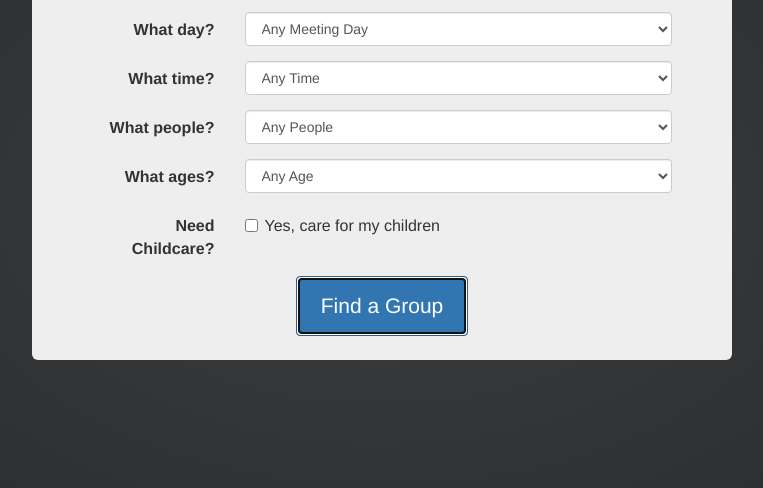
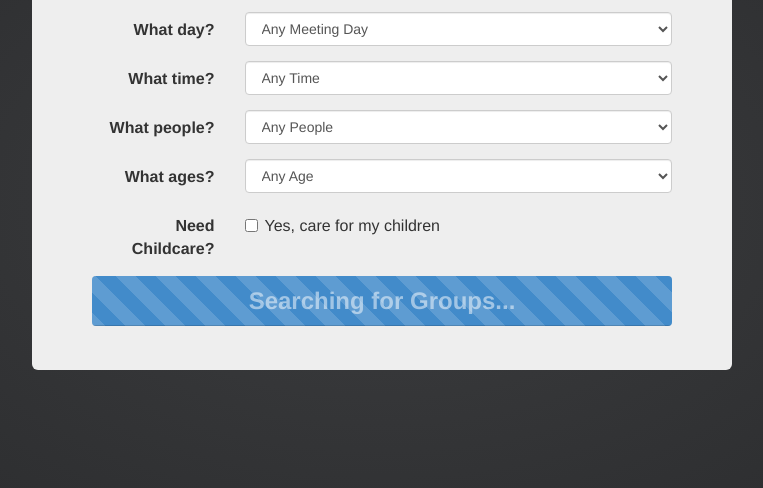
Before and after one commit to meganlentz/journey-groups, a website: page app/index.html in a window 1280 px wide. Both pictures are taken after a click on the input "Find a Group". Shown: the part 196-684 px from the top of the page, without its empty margins (258-1021 px from the left). Drawn offline with Linux system fonts and the light colour scheme; files that its build step writes are made by us from their sources; no server answers; files whose address does not match are found by name.

Commit message:
Show Search Activity Indicator

```diff
--- a/app/scripts/controllers/main.js
+++ b/app/scripts/controllers/main.js
@@ -18,7 +18,9 @@ angular.module('jgroupsApp')
       childcare: false
     };
 
+    $scope.updating = false;
     $scope.updateResults = function() {
+      $scope.updating = true;
       delete $scope.results;
 
       ga('send', {
@@ -53,6 +55,7 @@ angular.module('jgroupsApp')
             resultsAnchor && resultsAnchor.scrollIntoView && resultsAnchor.scrollIntoView();
           }, 100);
         }
+        $scope.updating = false;
       });
     };
   });
--- a/app/styles/main.css
+++ b/app/styles/main.css
@@ -103,6 +103,19 @@ body {
     padding: 20px;
 }
 
+.find-container .progress {
+    height: 50px;
+}
+.find-container .progress-bar {
+    width: 100%;
+}
+.find-container .progress-bar span {
+    font-size: 24px;
+    font-weight: bold;
+    opacity: 0.5;
+    line-height: 50px;
+}
+
 /* Responsive: Portrait tablets and up */
 @media screen and (min-width: 768px) {
     /* Remove the padding we set earlier */
--- a/app/views/main.html
+++ b/app/views/main.html
@@ -96,9 +96,15 @@
 			</div>
 		</div>
 
-		<div class="text-center">
-			<input type="submit" ng-click="updateResults()" class="btn btn-primary btn-find-a-group"
+		<div class="text-center find-container">
+			<input ng-if="!updating" type="submit" ng-click="updateResults()" class="btn btn-primary btn-find-a-group"
 				   value="Find a Group"/>
+
+      <div ng-if="updating" class="progress progress-striped active">
+        <div class="progress-bar progress-bar-striped active" role="progressbar">
+          <span>Searching for Groups...</span>
+        </div>
+      </div>
 		</div>
 
 	</form>
```
